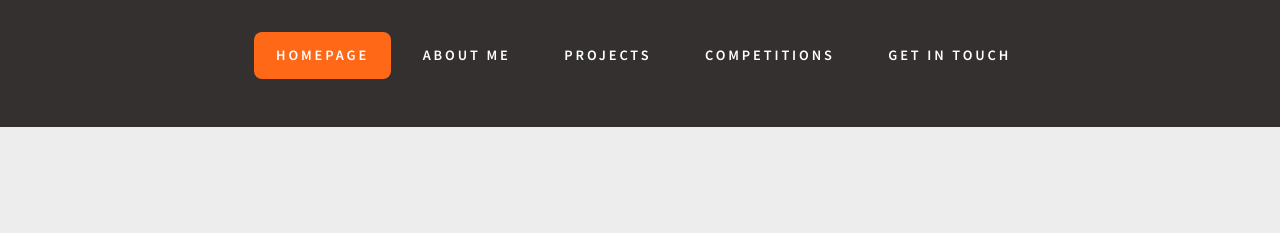
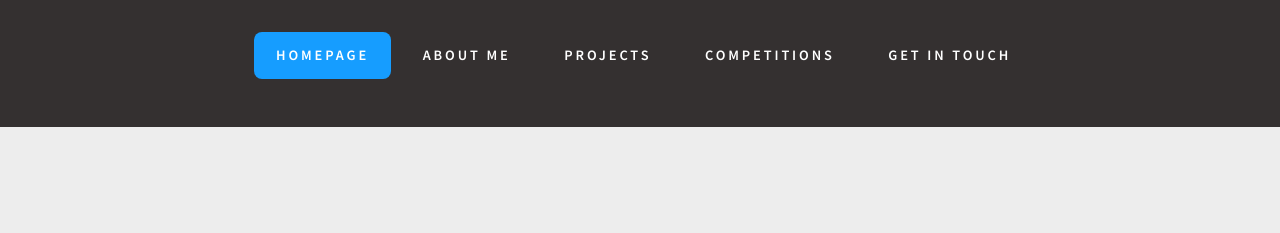
Before and after one commit to kazad123/kazad123.github.io, a plain HTML site: page index.html in a window 1280 px wide. Shown: the top 233 px of the page. Drawn offline with Linux system fonts and the light colour scheme.

Commit message:
Update default.css

```diff
--- a/default.css
+++ b/default.css
@@ -426,7 +426,7 @@
 
 	#menu .current_page_item a
 	{
-		background: #ff6816;
+		background: #169dff;
 		border-radius: 8px;
 		color: #FFF;
 	}
```
